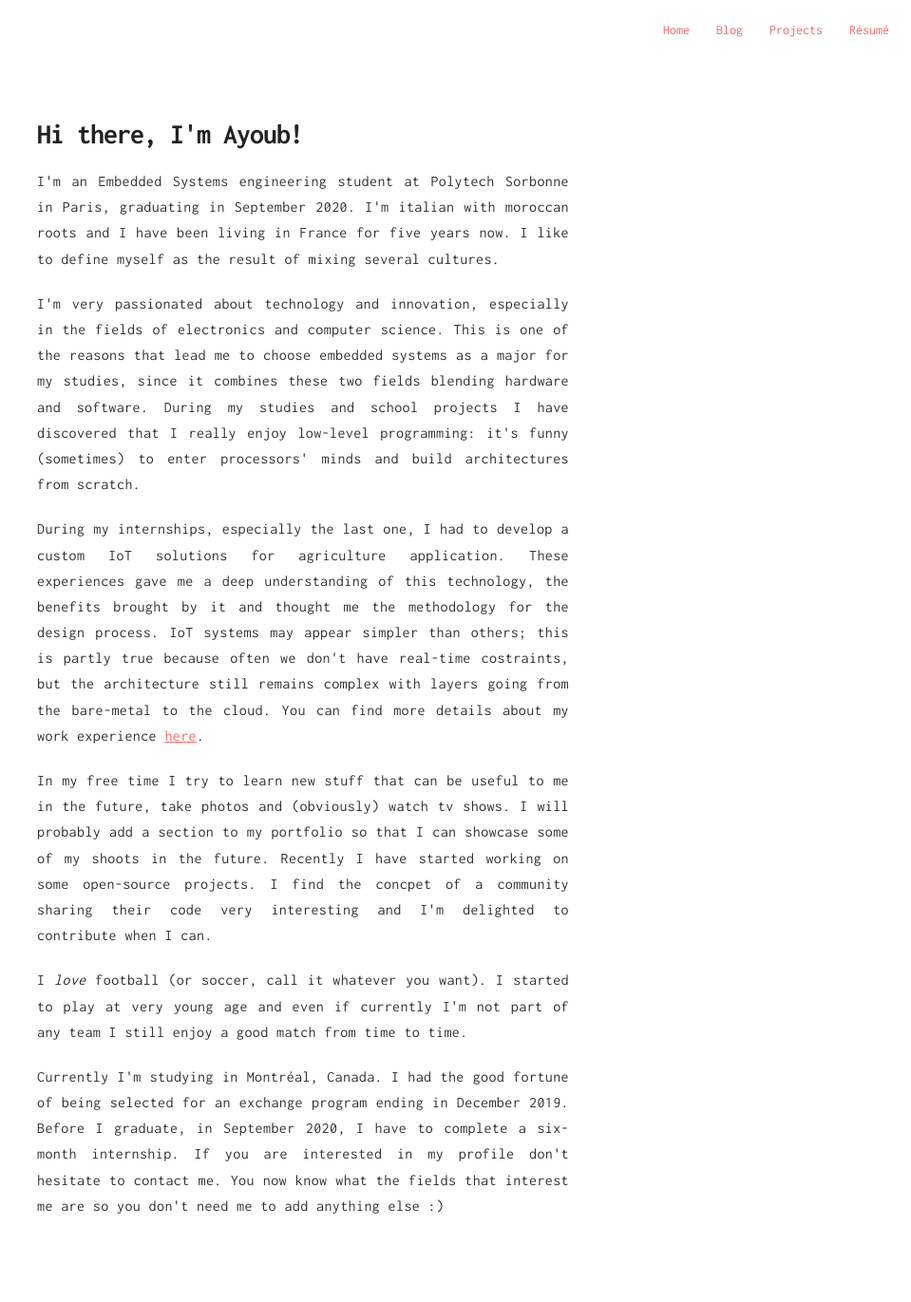
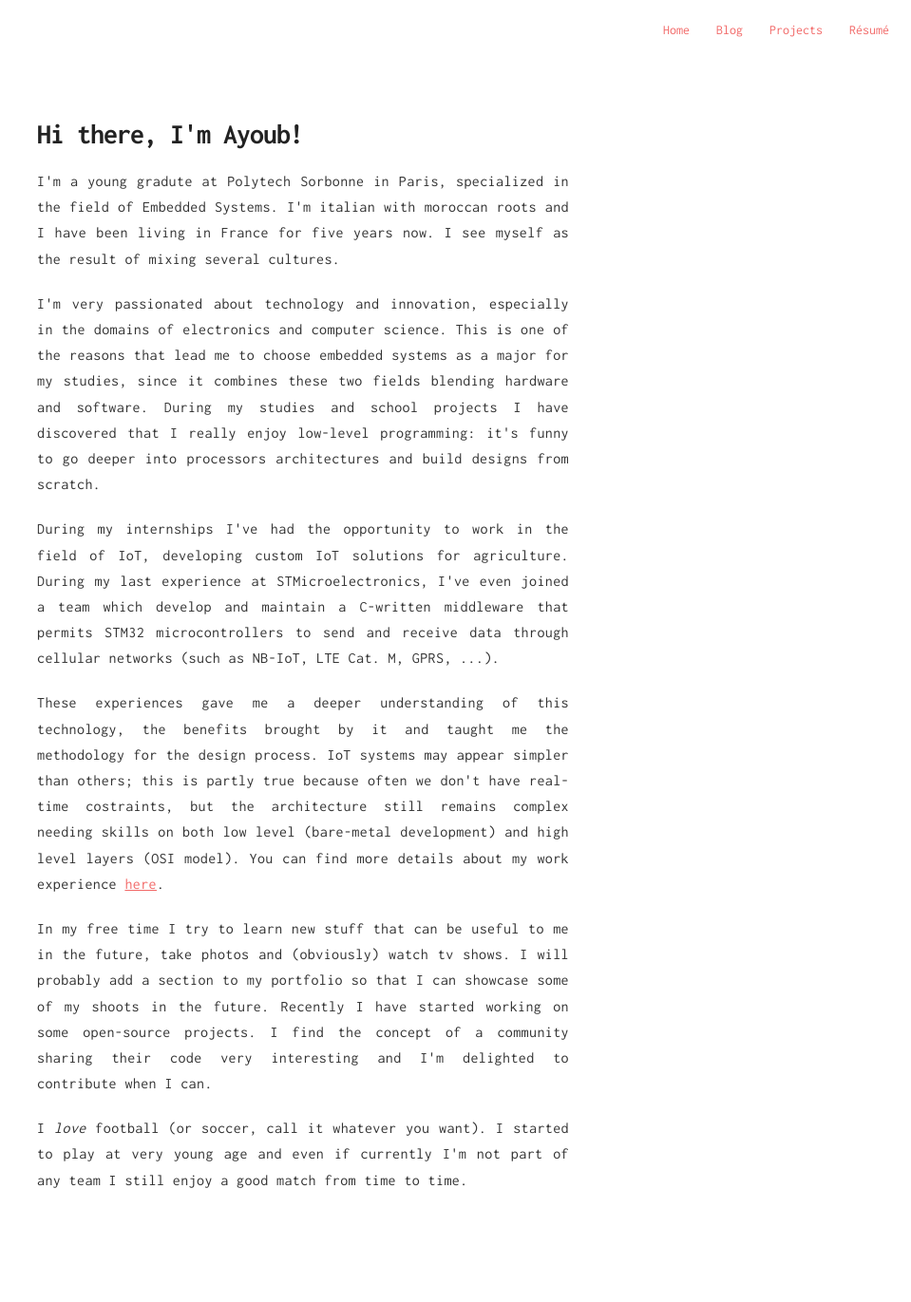
Before and after one commit to ayoubsvbri/ayoubsabri.github.io, a Jekyll site: the page built from about/index.html, in a window 1280 px wide. Shown: the whole page at 95% size, without its empty margins (321-1280 px from the left). Built offline with Jekyll 4.4.1, drawn with Linux system fonts in a browser that asks for light colours; after the commit the page ends 1344 px from its top, so only the background shows below that.

Commit message:
Update resume, about and projects sections

```diff
--- a/_config.yml
+++ b/_config.yml
@@ -1,6 +1,6 @@
 # main text of home
 name: Ayoub Sabri
-bio: "> walk it like i talk it"
+bio: "> embedded systems engineer"
 
 # twitter summary info
 description: A blog about technology and stuff related
@@ -34,10 +34,10 @@ permalink: /:title/
 #   categories: [blog] # only show disqus for posts that have these categories
 
 # if you don't have any of social below, comment the line
-facebook: ayoub.sabri22/
+# facebook: ayoub.sabri22/
 # twitter: mytwitter
 # google: mygoogle
-instagram: ayoubsvbri
+# instagram: ayoubsvbri
 # pinterest: mypinterest
 linkedin: ayoubsabri
 # youtube: myyoutube
--- a/_posts/2018-05-11-uart-ip-vhdl.markdown
+++ b/_posts/2018-05-11-uart-ip-vhdl.markdown
@@ -17,7 +17,7 @@ author: ayoubsabri
 externalLink: false
 ---
 
-![Screenshot](https://imgur.com/vgQXNkq.png)
+![Image](/assets/images/blog/1/uart.png)
 
 ---
 
--- a/_posts/2019-10-02-hackster-projets.markdown
+++ b/_posts/2019-10-02-hackster-projets.markdown
@@ -17,7 +17,7 @@ author: ayoubsabri
 externalLink: false
 ---
 
-![Screenshot](https://storage.sbg1.cloud.ovh.net/v1/AUTH_669d7dfced0b44518cb186841d7cbd75/dev_medias/build_hackster.png)
+![Image](/assets/images/hackster.png)
 
 ---
 
--- a/about/index.html
+++ b/about/index.html
@@ -4,27 +4,31 @@ title: About
 ---
 <div style="text-align: justify">
 	<h1>Hi there, I'm Ayoub!</h1>
-	<p>I'm an Embedded Systems engineering student at Polytech Sorbonne in Paris, graduating in September 2020.
-	I'm italian with moroccan roots and I have been living in France for five years now. I like to define myself as the result
+	<p>I'm a young gradute at Polytech Sorbonne in Paris, specialized in the field of Embedded Systems.
+	I'm italian with moroccan roots and I have been living in France for five years now. I see myself as the result
 	of mixing several cultures.
 	</p>
 
-	<p>I'm very passionated about technology and innovation, especially in the fields of electronics and computer science.
+	<p>I'm very passionated about technology and innovation, especially in the domains of electronics and computer science.
 	This is one of the reasons that lead me to choose embedded systems as a major for my studies, since it combines these
 	two fields blending hardware and software. During my studies and school projects I have discovered that I really enjoy
-	low-level programming: it's funny (sometimes) to enter processors' minds and build architectures from scratch.
+	low-level programming: it's funny to go deeper into processors architectures and build designs from scratch.
 	</p>
 
-	<p>During my internships, especially the last one, I had to develop a custom IoT solutions for agriculture application.
-	These experiences gave me a deep understanding of this technology, the benefits brought by it and thought me
+	<p>During my internships I've had the opportunity to work in the field of IoT, developing custom IoT solutions for agriculture.
+  During my last experience at STMicroelectronics, I've even joined a team which develop and maintain a C-written middleware that permits
+	STM32 microcontrollers to send and receive data through cellular networks (such as NB-IoT, LTE Cat. M, GPRS, ...).
+	</p>
+
+	<p>These experiences gave me a deeper understanding of this technology, the benefits brought by it and taught me
 	the methodology for the design process. IoT systems may appear simpler than others; this is partly true because
-	often we don't have real-time costraints, but the architecture still remains complex with layers going from the
-	bare-metal to the cloud. You can find more details about my work experience <a href="/resume">here</a>.
+	often we don't have real-time costraints, but the architecture still remains complex needing skills on both low level (bare-metal development) and high level layers (OSI model).
+	You can find more details about my work experience <a href="/resume">here</a>.
 	</p>
 
 	<p>In my free time I try to learn new stuff that can be useful to me in the future, take photos and (obviously) watch tv shows.
 	I will probably add a section to my portfolio so that I can showcase some of my shoots in the future.
-	Recently I have started working on some open-source projects. I find the concpet of a community sharing their code
+	Recently I have started working on some open-source projects. I find the concept of a community sharing their code
 	very interesting and I'm delighted to contribute when I can.
 	</p>
 
@@ -32,12 +36,6 @@ title: About
 	currently I'm not part of any team I still enjoy a good match from time to time.
 	</p>
 
-	<p>Currently I'm studying in Montréal, Canada. I had the good fortune of being selected for an exchange program ending in
- 	December 2019. Before I graduate, in September 2020, I have to complete a six-month internship. If you are interested
-	in my profile don't hesitate to contact me. You now know what the fields that interest me are so you don't need me
-	to add anything else :)
-	</p>
-
 <br><br><br><br>
 
 </div><!-- /.blurb -->
```
Also changed, not shown: resume/index.md (+9 -5 lines), assets/images/hackster.png (added).
